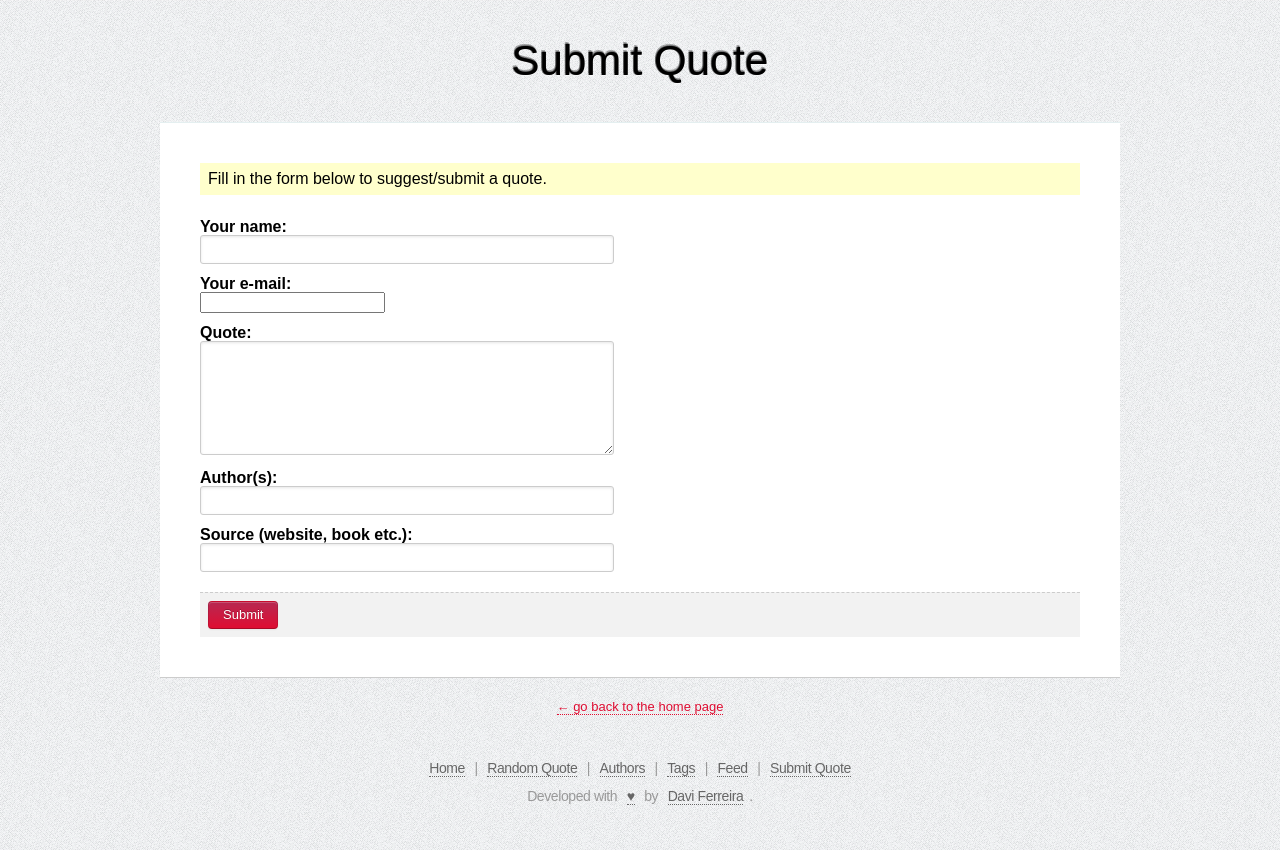
After one commit to daviferreira/defprogramming, a Django app: page /submit/ in a window 1280 px wide. The commit adds this page. Run offline with Django 3.2, Linux system fonts and the light colour scheme; parts of the project's set-up code (start-up, migrations or seed data) failed here and were passed over; some libraries are stand-ins or nearby versions; some web fonts are replaced.

Commit message:
Submit quotes form done.

```diff
--- a/defprogramming/quotes/models.py
+++ b/defprogramming/quotes/models.py
@@ -31,6 +31,7 @@ class Quote(models.Model):
     tags = models.ManyToManyField(Tag, blank=True, null=True)
     slug = models.SlugField(max_length=100, blank=True)
     publish_date = models.DateTimeField(default=datetime.now)
+    source = models.TextField(null=True, blank=True)
     ordering = ['-publish_date']
 
     def __unicode__(self):
--- a/defprogramming/quotes/views.py
+++ b/defprogramming/quotes/views.py
@@ -3,10 +3,11 @@ from django.shortcuts import render_to_response, get_object_or_404
 from quotes.models import Author, Tag, Quote
 from django.http import HttpResponse
 from django.core.paginator import Paginator, EmptyPage, PageNotAnInteger
+from django import forms
 
 def index(request):
   quotes = Quote.objects.all().order_by('-publish_date')
-  quotes = validates_pagination(request, Paginator(quotes, 10))
+  quotes = __validates_pagination(request, Paginator(quotes, 10))
   title = "def programming: quotes about coding"
   description = "Quotes about programming, coding, computer science, debugging, software industry, startups and motivation."
   return render_to_response('quotes/index.html', locals(), context_instance=RequestContext(request))
@@ -28,7 +29,7 @@ def authors(request):
 def author_detail(request, slug):
   author = get_object_or_404(Author, slug=slug)
   quotes = author.quote_set.all().order_by('-publish_date')
-  quotes = validates_pagination(request, Paginator(quotes, 10))
+  quotes = __validates_pagination(request, Paginator(quotes, 10))
   title = "Programming quotes by " + author.name + " | def programming"
   description = "Listing all programming quotes by " + author.name + ". Quotes about programming, coding, software industry."
   return render_to_response('quotes/author_detail.html', locals(), context_instance=RequestContext(request))
@@ -42,13 +43,37 @@ def tags(request):
 def tag_detail(request, slug):
   tag = get_object_or_404(Tag, slug=slug)
   quotes = tag.quote_set.all().order_by('-publish_date')
-  quotes = validates_pagination(request, Paginator(quotes, 10))
+  quotes = __validates_pagination(request, Paginator(quotes, 10))
   title = "Programming quotes tagged under " + tag.name + " | def programming"
   description = "Listing all programming quotes tagged under " + tag.name + ". Quotes about programming, coding, software industry."
 
   return render_to_response('quotes/tag_detail.html', locals(), context_instance=RequestContext(request))
 
-def validates_pagination(request, paginator):
+class QuoteForm(forms.Form):
+  name = forms.CharField(label='Your name', max_length=50)
+  email = forms.EmailField(label='Your e-mail')
+  quote = forms.Field(label='Quote', widget=forms.Textarea)
+  authors = forms.CharField(label='Author(s)')
+  source = forms.CharField(label='Source (website, book etc.)')
+
+def submit_quote(request):
+  title = "Submit a quote | def programming"
+  description = "Use this form to submit a quote. Please send only quotes about programming, coding, software industry."
+  sent = False
+
+  if request.method == 'POST':
+    form = QuoteForm(request.POST)
+
+    if form.is_valid():
+      #send mail
+      sent = True
+
+  else:
+    form = QuoteForm()
+
+  return render_to_response('quotes/submit_quote.html', locals(), context_instance=RequestContext(request))
+
+def __validates_pagination(request, paginator):
   page = request.GET.get('page') or 1
   try:
     return paginator.page(page)
--- a/defprogramming/settings.py
+++ b/defprogramming/settings.py
@@ -66,6 +66,7 @@ INSTALLED_APPS = (
     'django.contrib.syndication',
     'django.contrib.flatpages',
     'django.contrib.sitemaps',
+    'south',
     'quotes',
 )
 
--- a/defprogramming/urls.py
+++ b/defprogramming/urls.py
@@ -38,6 +38,7 @@ urlpatterns = patterns('quotes.views',
     (r'^tag/(?P<slug>[\w_-]+)/$', 'tag_detail'),
     (r'^tag/(?P<tag_id>\d+)/$', 'tag_detail'),
     (r'^random/?$', 'random'),
+    (r'^submit/?$', 'submit_quote'),
     (r'^$', 'index'),
 )
 
--- a/media/style.css
+++ b/media/style.css
@@ -283,3 +283,114 @@ div#disqus_thread a{
 div#dsq-subscribe a{
   font-size:12px;
 }
+
+form label{
+  display: block;
+  font-weight:900;
+  margin:12px 0 0;
+}
+
+form input[type="text"], form textarea{
+  width:400px;
+  border:1px solid #ccc;
+  padding:6px;
+  border-radius:3px;
+  -moz-border-radius:3px;
+  -webkit-border-radius:3px;
+  -webkit-transition: border linear 0.2s, box-shadow linear 0.2s;
+  -moz-transition: border linear 0.2s, box-shadow linear 0.2s;
+  -ms-transition: border linear 0.2s, box-shadow linear 0.2s;
+  -o-transition: border linear 0.2s, box-shadow linear 0.2s;
+  transition: border linear 0.2s, box-shadow linear 0.2s;
+  -webkit-box-shadow: inset 0 1px 3px rgba(0, 0, 0, 0.1);
+  -moz-box-shadow: inset 0 1px 3px rgba(0, 0, 0, 0.1);
+  box-shadow: inset 0 1px 3px rgba(0, 0, 0, 0.1);
+}
+
+textarea{
+  height: 100px;
+}
+
+.btn {
+  cursor: pointer;
+  display: inline-block;
+  background-color: #e6e6e6;
+  background-repeat: no-repeat;
+  background-image: -webkit-gradient(linear, 0 0, 0 100%, from(#ffffff), color-stop(25%, #ffffff), to(#e6e6e6));
+  background-image: -webkit-linear-gradient(#ffffff, #ffffff 25%, #e6e6e6);
+  background-image: -moz-linear-gradient(top, #ffffff, #ffffff 25%, #e6e6e6);
+  background-image: -ms-linear-gradient(#ffffff, #ffffff 25%, #e6e6e6);
+  background-image: -o-linear-gradient(#ffffff, #ffffff 25%, #e6e6e6);
+  background-image: linear-gradient(#ffffff, #ffffff 25%, #e6e6e6);
+  filter: progid:DXImageTransform.Microsoft.gradient(startColorstr='#ffffff', endColorstr='#e6e6e6', GradientType=0);
+  padding: 5px 14px 6px;
+  text-shadow: 0 1px 1px rgba(255, 255, 255, 0.75);
+  color: #333;
+  font-size: 13px;
+  line-height: normal;
+  border: 1px solid #ccc;
+  border-bottom-color: #bbb;
+  -webkit-border-radius: 4px;
+  -moz-border-radius: 4px;
+  border-radius: 4px;
+  -webkit-box-shadow: inset 0 1px 0 rgba(255, 255, 255, 0.2), 0 1px 2px rgba(0, 0, 0, 0.05);
+  -moz-box-shadow: inset 0 1px 0 rgba(255, 255, 255, 0.2), 0 1px 2px rgba(0, 0, 0, 0.05);
+  box-shadow: inset 0 1px 0 rgba(255, 255, 255, 0.2), 0 1px 2px rgba(0, 0, 0, 0.05);
+  -webkit-transition: 0.1s linear all;
+  -moz-transition: 0.1s linear all;
+  -ms-transition: 0.1s linear all;
+  -o-transition: 0.1s linear all;
+  transition: 0.1s linear all;
+}
+.btn:hover {
+  background-position: 0 -15px;
+  color: #333;
+  text-decoration: none;
+}
+.btn:focus {
+  outline: 1px dotted #666;
+}
+.btn.primary {
+  color: #ffffff;
+  background-color: #df0d32;
+  background-repeat: repeat-x;
+  background-image: -khtml-gradient(linear, left top, left bottom, from(#b72851), to(#df0d32));
+  background-image: -moz-linear-gradient(top, #b72851, #df0d32);
+  background-image: -ms-linear-gradient(top, #b72851, #df0d32);
+  background-image: -webkit-gradient(linear, left top, left bottom, color-stop(0%, #b72851), color-stop(100%, #df0d32));
+  background-image: -webkit-linear-gradient(top, #b72851, #df0d32);
+  background-image: -o-linear-gradient(top, #b72851, #df0d32);
+  background-image: linear-gradient(top, #b72851, #df0d32);
+  filter: progid:DXImageTransform.Microsoft.gradient(startColorstr='#b72851', endColorstr='#df0d32', GradientType=0);
+  text-shadow: 0 -1px 0 rgba(0, 0, 0, 0.25);
+  border-color: #df0d32 #df0d32 #003f81;
+  border-color: rgba(0, 0, 0, 0.1) rgba(0, 0, 0, 0.1) rgba(0, 0, 0, 0.25);
+}
+.btn:active {
+  -webkit-box-shadow: inset 0 2px 4px rgba(0, 0, 0, 0.25), 0 1px 2px rgba(0, 0, 0, 0.05);
+  -moz-box-shadow: inset 0 2px 4px rgba(0, 0, 0, 0.25), 0 1px 2px rgba(0, 0, 0, 0.05);
+  box-shadow: inset 0 2px 4px rgba(0, 0, 0, 0.25), 0 1px 2px rgba(0, 0, 0, 0.05);
+}
+
+form div.actions{
+  text-align:left;
+  background-color:#f2f2f2;
+  padding:8px;
+}
+
+ul.errorlist li{
+  color:red;
+  padding:8px;
+}
+
+p.info, p.success{
+  margin:0 0 24px 0;
+  padding:8px;
+  background-color:#ffffcc;
+}
+
+p.success{
+  background-color:#26bc00;
+  font-weight:900;
+  color:#fff;
+}
--- a/templates/base.html
+++ b/templates/base.html
@@ -42,7 +42,7 @@
   <footer>
     <p>
       <span class="menu">
-        <a href="/">Home</a> | <a href="/random">Random Quote</a> | <a href="/authors/">Authors</a> | <a href="/tags/">Tags</a> | <a href="/feed/">Feed</a>
+        <a href="/">Home</a> | <a href="/random">Random Quote</a> | <a href="/authors/">Authors</a> | <a href="/tags/">Tags</a> | <a href="/feed/">Feed</a> | <a href="/submit/">Submit Quote</a>
       </span>
       Developed with <a href="https://www.djangoproject.com">&hearts;</a> by <a href="http://www.twitter.com/davitferreira">Davi Ferreira</a>.
     </p>
--- /dev/null
+++ b/templates/quotes/submit_quote.html
@@ -0,0 +1,22 @@
+{% extends "base.html" %}
+
+{% block content %}
+<header>
+  <h1>Submit Quote</h1>
+</header>
+<div class="box">
+
+  {% if sent %}
+    <p class="success">Your quote was successfully submitted, thank you! :-)</p>
+  {% else %}
+    <p class="info">Fill in the form below to suggest/submit a quote.</p>
+
+    <form method="post" action="/submit/">
+      {% csrf_token %}
+      {{ form }}
+      <div class="actions"><input type="submit" value="Submit" class="btn primary" /></div>
+    </form>
+  {% endif %}
+</div>
+<p class="back"><a href="/">&larr; go back to the home page</a></p>
+{% endblock %}
```
Also changed, not shown: defprogramming/quotes/tests/__init__.py (+1 -0 lines), defprogramming/quotes/tests/author_page.py (+2 -2 lines), defprogramming/quotes/tests/submit_quote_page.py (added, +46 -0 lines), defprogramming/quotes/migrations/0001_initial.py (added), defprogramming/quotes/migrations/0002_auto__add_field_quote_source.py (added), defprogramming/quotes/migrations/__init__.py (added), defprogramming/quotes/tests/authors_page.py (line endings or trailing spaces), defprogramming/quotes/tests/home_page.py (line endings or trailing spaces).
